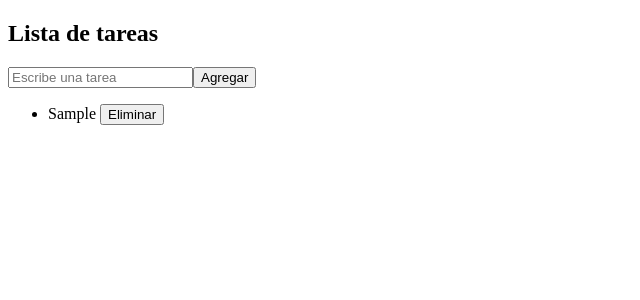
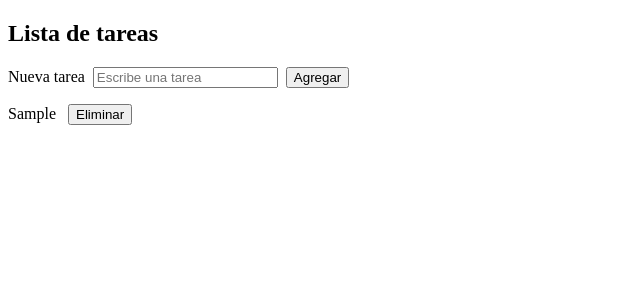
Before and after one commit to joelmmx/b-process-angular, an Angular app: page / in a window 1280 px wide. Both pictures are taken after typing "Sample" into the empty fields and a click on the button "Agregar". Shown: the top 300 px of the page, without its empty margins (0-640 px from the left). Built offline with nearby package versions, Linux system fonts and the light colour scheme.

Commit message:
Add functional tareas component with basic layout and logic

```diff
--- a/src/app/tareas/tareas.component.html
+++ b/src/app/tareas/tareas.component.html
@@ -1,11 +1,21 @@
-<h2>{{ titulo }}</h2>
+<div class="tareas-container">
+  <h2>{{ titulo }}</h2>
+  <div style="display: flex; align-items: center; gap: 0.5rem; margin-bottom: 1rem;">
+    <label for="tareaInput">Nueva tarea</label>
+    <input
+      id="tareaInput"
+      type="text"
+      [(ngModel)]="nuevaTarea"
+      (keyup.enter)="agregarTarea()"
+      placeholder="Escribe una tarea"
+    />
+    <button (click)="agregarTarea()">Agregar</button>
+  </div>
 
-<input type="text" [(ngModel)]="nuevaTarea" placeholder="Escribe una tarea" />
-<button (click)="agregarTarea()">Agregar</button>
-
-<ul>
-  <li *ngFor="let tarea of tareas; let i = index">
-    {{ tarea }}
-    <button (click)="eliminarTarea(i)">Eliminar</button>
-  </li>
-</ul>
+  <ul style="list-style-type: none; padding: 0;">
+    <li *ngFor="let tarea of tareas; let i = index" style="margin-bottom: 0.5rem;">
+      {{ tarea }}
+      <button (click)="eliminarTarea(i)" style="margin-left: 0.5rem;">Eliminar</button>
+    </li>
+  </ul>
+</div>
```
